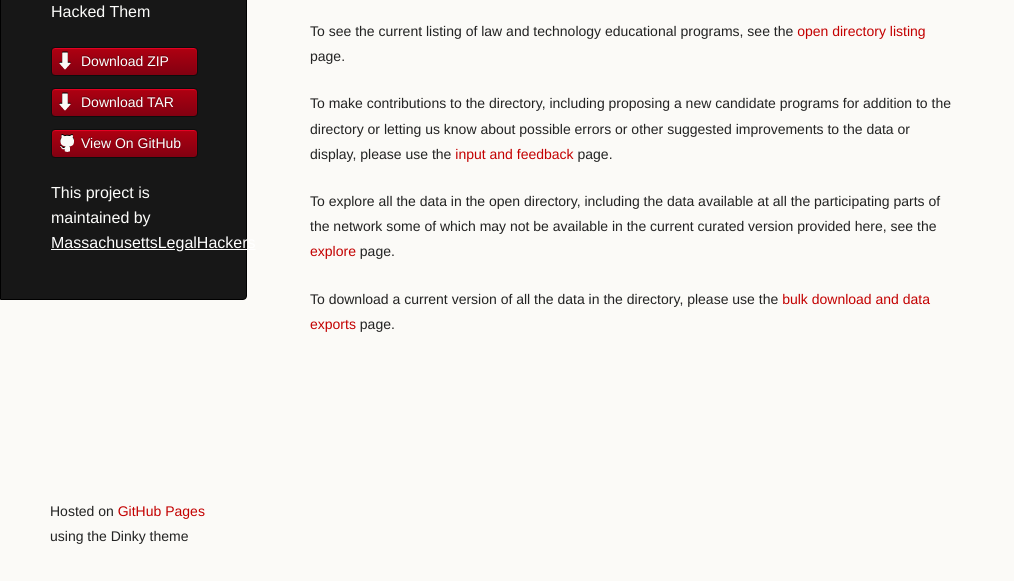
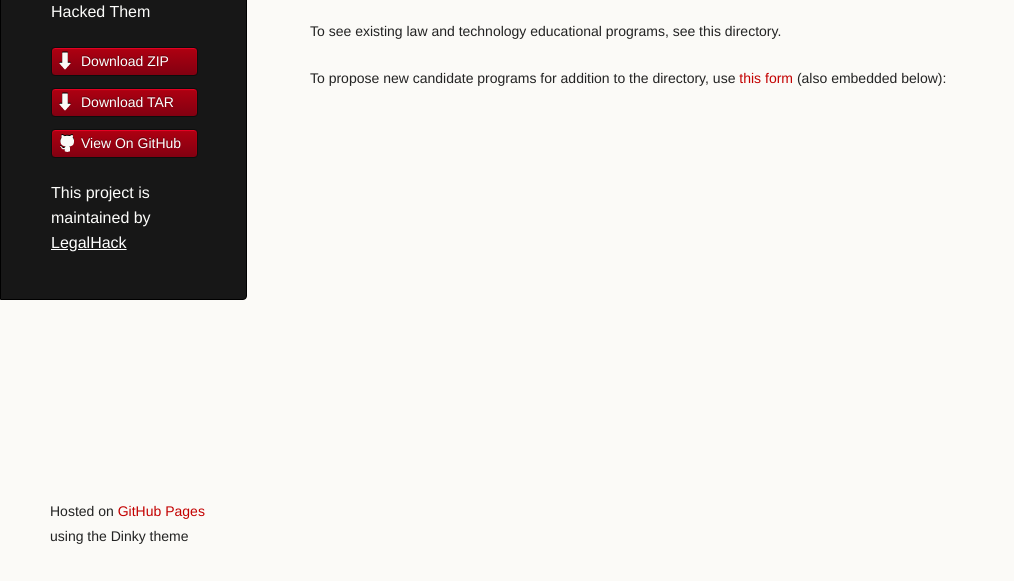
Before and after one commit to LegalHack/directory, a plain HTML site: page index.html in a window 1280 px wide. Shown: the part 219-800 px from the top of the page, without its empty margins (0-1014 px from the left). Drawn offline with Linux system fonts and the light colour scheme.

```diff
--- a/index.html
+++ b/index.html
@@ -3,7 +3,7 @@
   <head>
     <meta charset="utf-8">
     <meta http-equiv="X-UA-Compatible" content="chrome=1">
-    <title>The Open Directory by MassachusettsLegalHackers</title>
+    <title>The Open Directory by LegalHack</title>
 
     <link rel="stylesheet" href="stylesheets/styles.css">
     <link rel="stylesheet" href="stylesheets/github-light.css">
@@ -20,12 +20,12 @@
         <p class="header">Directory of Good Hacks and People Who Hacked Them</p>
 
         <ul>
-          <li class="download"><a class="buttons" href="https://github.com/MassachusettsLegalHackers/directory/zipball/master">Download ZIP</a></li>
-          <li class="download"><a class="buttons" href="https://github.com/MassachusettsLegalHackers/directory/tarball/master">Download TAR</a></li>
-          <li><a class="buttons github" href="https://github.com/MassachusettsLegalHackers/directory">View On GitHub</a></li>
+          <li class="download"><a class="buttons" href="https://github.com/LegalHack/directory/zipball/master">Download ZIP</a></li>
+          <li class="download"><a class="buttons" href="https://github.com/LegalHack/directory/tarball/master">Download TAR</a></li>
+          <li><a class="buttons github" href="https://github.com/LegalHack/directory">View On GitHub</a></li>
         </ul>
 
-        <p class="header">This project is maintained by <a class="header name" href="https://github.com/MassachusettsLegalHackers">MassachusettsLegalHackers</a></p>
+        <p class="header">This project is maintained by <a class="header name" href="https://github.com/LegalHack">LegalHack</a></p>
 
 
       </header>
@@ -37,17 +37,9 @@
 
 <p>This is a project to create a distributed and shared public directory service listing events, programs and other resources relevant to legal hacking.  The initial prototype is focused on law &amp; technology educational program.</p>
 
-<p>To see the current listing of law and technology educational programs, see the <a href="list.html"> open directory listing</a> page.</p>
+<p>To see existing law and technology educational programs, see this directory.</p>
 
-<p>To make contributions to the directory, including proposing a new candidate programs for addition to the directory or letting us know about possible errors or other suggested improvements to the data or display, please use the <a href="add.html"> input and feedback</a> page.</p>
-
-
-<p>To explore all the data in the open directory, including the data available at all the participating parts of the network some of which may not be available in the current curated version provided here, see the <a href="explore.html"> explore</a> page.</p>
-
-
-<p>To download a current version of all the data in the directory, please use the <a href="download.html"> bulk download and data exports</a> page.</p>
-
-
+<p>To propose new candidate programs for addition to the directory, use <a href="https://docs.google.com/forms/d/e/1FAIpQLSf0A0vIKbuGTYJz9Jd4vZo1IiWstWIKT47kHjBNw6-WQkAgXQ/viewform">this form</a> (also embedded below):</p>
       </section>
       <footer>
         <p><small>Hosted on <a href="https://pages.github.com">GitHub Pages</a> using the Dinky theme</small></p>
```
